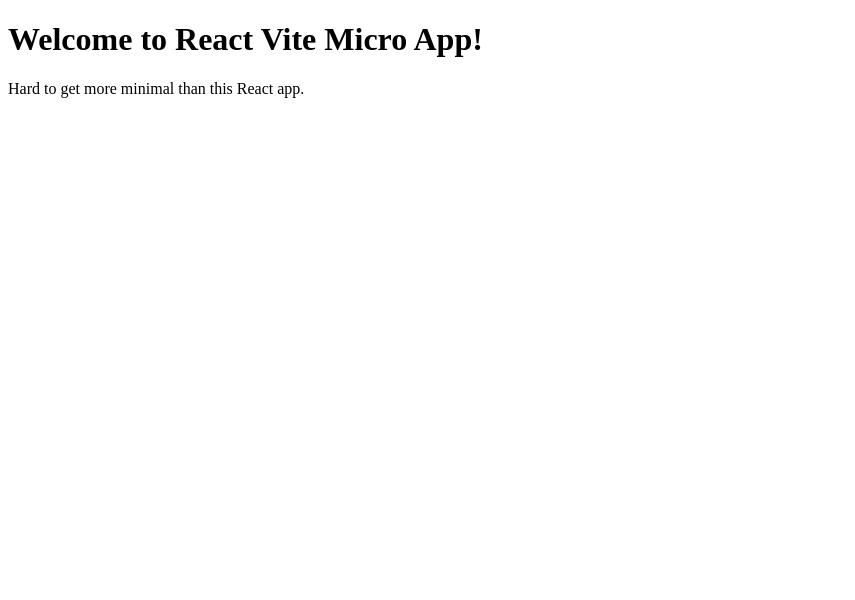
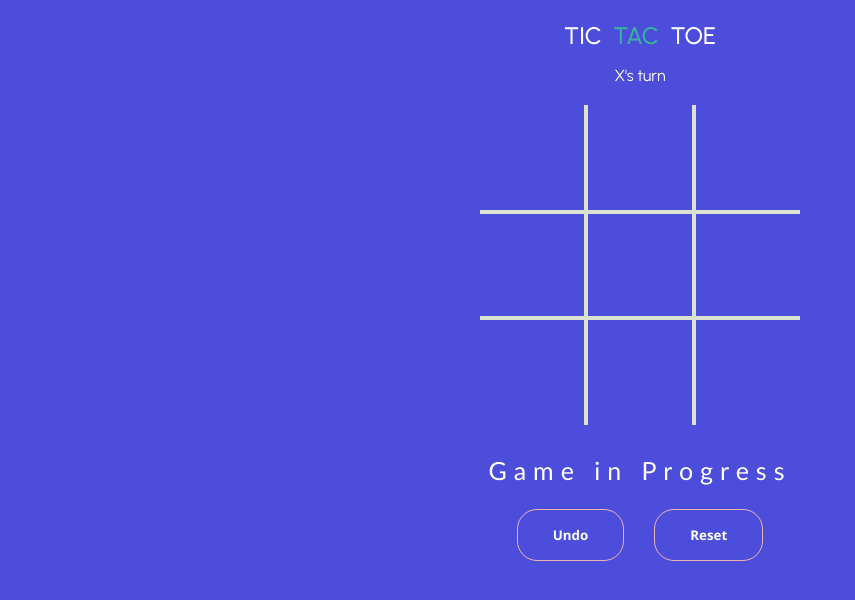
Before and after one commit to saurabhraj123/tic-tac-toe, a React (Vite) app: page / in a window 1280 px wide. Shown: the top 600 px of the page, without its empty margins (0-855 px from the left). Built offline with nearby package versions, Linux system fonts and the light colour scheme.

Commit message:
Fully functional - Styling left

```diff
--- a/index.html
+++ b/index.html
@@ -1,10 +1,18 @@
 <!DOCTYPE html>
 <html>
+
 <head>
   <title>React Vite Micro App</title>
+  <link rel="preconnect" href="https://fonts.googleapis.com">
+  <link rel="preconnect" href="https://fonts.gstatic.com" crossorigin>
+  <link
+    href="https://fonts.googleapis.com/css2?family=Urbanist:ital,wght@0,100;0,200;0,300;0,400;0,500;0,600;0,900;1,100;1,200;1,300;1,400;1,500;1,600;1,800;1,900&display=swap"
+    rel="stylesheet">
 </head>
+
 <body>
   <div id="root"></div>
   <script type="module" src="./src/index.jsx"></script>
 </body>
+
 </html>
--- a/src/App.jsx
+++ b/src/App.jsx
@@ -1,8 +1,101 @@
-import React from "react";
+import React, { useState } from 'react';
+import Board from './components/Board';
+import './styles/app.css';
 
-export default () => (
-  <>
-    <h1>Welcome to React Vite Micro App!</h1>
-    <p>Hard to get more minimal than this React app.</p>
-  </>
-);
+function App() {
+  const [gameState, setGameState] = useState(Array(9).fill(null));
+  const [isX, setIsX] = useState(true);
+  const [winner, setWinner] = useState(null);
+  const [movesCount, setMovesCount] = useState(0);
+  const [undo, setUndo] = useState([]);
+
+  const winningPositions = [
+    [0, 1, 2],
+    [0, 3, 6],
+    [0, 4, 8],
+    [1, 4, 7],
+    [2, 5, 8],
+    [3, 4, 5],
+    [6, 7, 8],
+    [2, 4, 6],
+  ];
+
+  const checkWin = (value, gameStateCopy) => {
+    for (let i = 0; i < winningPositions.length; i++)
+      if (
+        gameStateCopy[winningPositions[i][0]] === value &&
+        gameStateCopy[winningPositions[i][1]] === value &&
+        gameStateCopy[winningPositions[i][2]] === value
+      )
+        return true;
+
+    return false;
+  };
+
+  const onCellClick = (position) => {
+    if (gameState[position] !== null || winner) return;
+
+    const gameStateCopy = [...gameState];
+    const player = isX ? 'X' : 'O';
+    gameStateCopy[position] = player;
+    setGameState(gameStateCopy);
+
+    if (checkWin(player, gameStateCopy)) {
+      setWinner(player);
+    } else {
+      if (movesCount === 8) {
+        setWinner('Draw');
+      }
+    }
+
+    setIsX(!isX);
+    setMovesCount((prevState) => prevState + 1);
+    undo.push(position);
+    console.log('count:', movesCount);
+  };
+
+  const resetGame = () => {
+    const resetArray = Array(9).fill(null);
+    console.log(movesCount);
+    setGameState(resetArray);
+    setIsX(!isX);
+    setWinner(null);
+    setMovesCount(0);
+  };
+
+  const handleUndo = () => {
+    const gameStateCopy = [...gameState];
+    gameStateCopy[undo.pop()] = null;
+    setGameState(gameStateCopy);
+    setMovesCount((prevState) => prevState - 1);
+    setIsX(!isX);
+    setWinner(null);
+  };
+
+  return (
+    <>
+      <h1 className="heading">
+        TIC &nbsp;<span className="tac"> TAC &nbsp;</span> TOE
+      </h1>
+      <p className="turn">{isX ? 'X' : 'O'}'s turn</p>
+      <Board gameState={gameState} onClick={onCellClick} />
+      <h1 className="gameProgress" style={{ textAlign: 'center' }}>
+        {winner === null
+          ? 'Game in Progress'
+          : movesCount === 9 && winner === 'Draw'
+          ? 'Match Draw'
+          : `Winner: ${winner}`}
+      </h1>
+      <div class="controls">
+        <button type="button" onClick={handleUndo}>
+          Undo
+        </button>
+        <button type="button" onClick={resetGame}>
+          Reset
+        </button>
+      </div>
+    </>
+  );
+}
+
+export default App;
--- a/src/components/Board.jsx
+++ b/src/components/Board.jsx
@@ -0,0 +1,36 @@
+import React from 'react';
+import '../styles/board.css';
+
+const Board = ({ gameState, onClick }) => {
+  function getColumn(position) {
+    return (
+      <div className="column" onClick={() => onClick(position)}>
+        {gameState[position]}
+      </div>
+    );
+  }
+
+  return (
+    <div className="container">
+      <div className="board">
+        <div className="row">
+          {getColumn(0)}
+          {getColumn(1)}
+          {getColumn(2)}
+        </div>
+        <div className="row">
+          {getColumn(3)}
+          {getColumn(4)}
+          {getColumn(5)}
+        </div>
+        <div className="row">
+          {getColumn(6)}
+          {getColumn(7)}
+          {getColumn(8)}
+        </div>
+      </div>
+    </div>
+  );
+};
+
+export default Board;
--- /dev/null
+++ b/src/styles/app.css
@@ -0,0 +1,51 @@
+.controls {
+  height: 50px;
+  display: flex;
+  justify-content: center;
+}
+
+.heading {
+  display: flex;
+  justify-content: center;
+  /* text-align: 'center'; */
+  font-size: 1.5rem;
+  font-weight: 500;
+  margin-top: 1.3rem;
+  font-family: 'Urbanist', sans-serif;
+}
+
+.heading .tac {
+  color: #35b59e;
+}
+
+.turn {
+  font-family: 'Urbanist';
+  /* font-weight: 600; */
+  text-align: center;
+}
+
+.gameProgress {
+  font-family: 'Trebuchet MS', 'Lucida Sans Unicode', 'Lucida Grande',
+    'Lucida Sans', Arial, sans-serif;
+  letter-spacing: 7px;
+  font-weight: 400;
+  font-size: 25px;
+  margin-top: 30px;
+}
+
+button {
+  margin: 7px 15px;
+  display: flex;
+  justify-content: center;
+  align-items: center;
+  /* background: #037070; */
+  background: transparent;
+  color: white;
+  border: 1px solid rgb(240, 179, 179);
+  border-radius: 20px;
+  font-family: 'Segoe UI', Tahoma, Geneva, Verdana, sans-serif;
+  font-weight: 600;
+  /* border: none; */
+  padding: 25px 35px;
+  cursor: pointer;
+}
--- /dev/null
+++ b/src/styles/board.css
@@ -0,0 +1,53 @@
+.container {
+  display: flex;
+  /* border: 2px solid black; */
+  /* height: 100vh; */
+  margin-top: 20px;
+  justify-content: center;
+  align-items: center;
+}
+
+.board {
+  width: 20rem;
+  height: 20rem;
+  /* border: 2px solid red; */
+  display: flex;
+  flex-direction: column;
+}
+
+.row {
+  flex: 1;
+  /* background-color: brown; */
+  /* border: 2px solid white; */
+  display: flex;
+}
+
+.column {
+  flex: 1;
+  /* background-color: yellow; */
+  border: 2px solid #dbe3d0;
+  cursor: pointer;
+  display: flex;
+  justify-content: center;
+  align-items: center;
+  font-size: 2rem;
+  font-family: 'Gill Sans', 'Gill Sans MT', Calibri, 'Trebuchet MS', sans-serif;
+}
+
+.row :last-child {
+  border-right: none;
+  /* border-top: none; */
+}
+
+.row :first-child {
+  border-left: none;
+  /* border-bottom: none; */
+}
+
+.board :first-child .column {
+  border-top: none;
+}
+
+.board :last-child .column {
+  border-bottom: none;
+}
--- /dev/null
+++ b/src/styles/index.css
@@ -0,0 +1,8 @@
+body {
+  margin: 0;
+  /* background-color: #fcf5f5; */
+  background-color: #4d4ddb;
+  color: white;
+  /* font-family: 'Courier New', Courier, monospace; */
+  font-family: 'Urbanist', sans-serif;
+}
```
Also changed, not shown: src/index.jsx (+5 -4 lines). Lines whose indentation alone changed are shown as unchanged.
